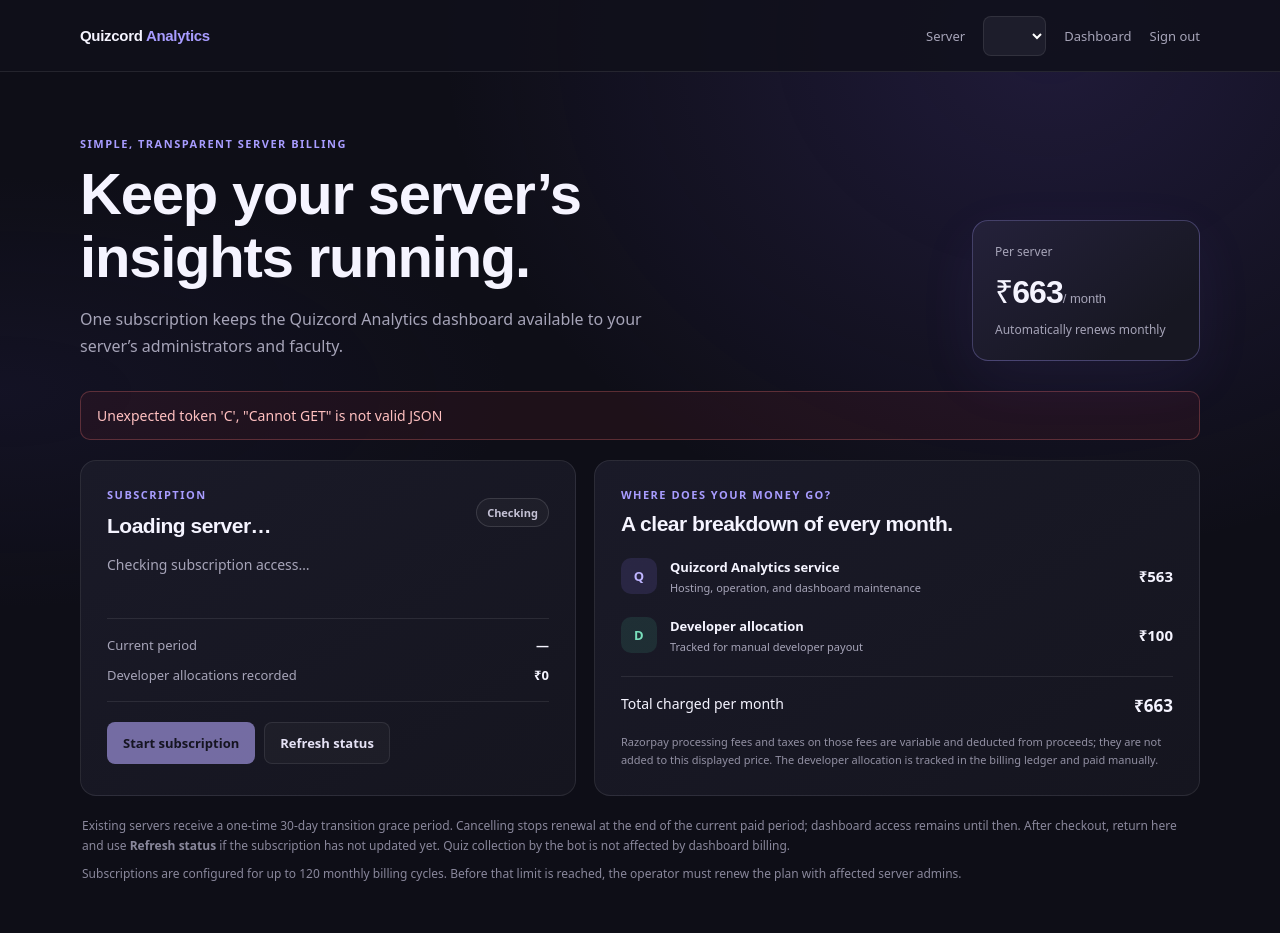
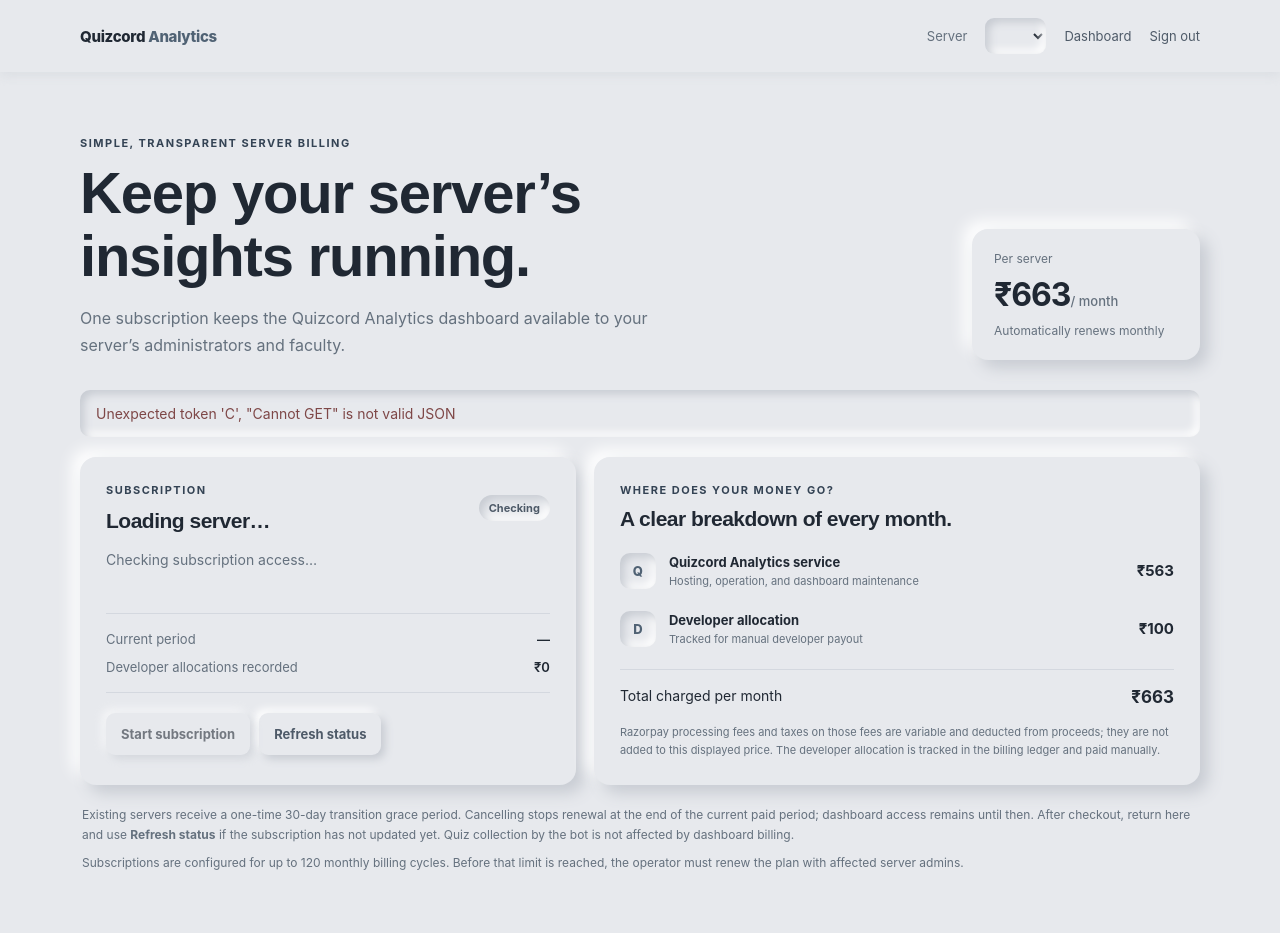
Before and after one commit to chandutalawar187-blip/quiz_analyze_bot, a Python web app: template multiserver_bot/src/quizcord_bot/templates/billing.html in a window 1280 px wide. After the commit the page ends 870 px from the top, so only its background shows below. Run offline with Jinja, Linux system fonts and the light colour scheme; the template is opened without the code that fills it, so the values that code supplies are empty.

Commit message:
Style unavailable billing page with neumorphism
Co-authored-by: Copilot <223556219+Copilot@users.noreply.github.com>

```diff
--- a/multiserver_bot/src/quizcord_bot/static/billing.css
+++ b/multiserver_bot/src/quizcord_bot/static/billing.css
@@ -1,14 +1,25 @@
 :root {
-  color-scheme: dark;
-  font-family: "DM Sans", ui-sans-serif, system-ui, sans-serif;
-  color: #f5f4ff;
-  background: #0e0e17;
+  color-scheme: light;
+  font-family: Inter, ui-sans-serif, system-ui, -apple-system, "Segoe UI", sans-serif;
+  color: #202833;
+  background: #e7e9ed;
   font-synthesis: none;
   text-rendering: optimizeLegibility;
-  --muted: #a6a4b8;
-  --surface: #181824;
-  --line: #ffffff16;
-  --accent: #a89cff;
+  --bg: #e7e9ed;
+  --panel: #e7e9ed;
+  --panel-strong: #e1e4e9;
+  --line: #d4d8df;
+  --line-strong: #c5cad2;
+  --text: #202833;
+  --text-soft: #4e5a68;
+  --muted: #65717e;
+  --accent: #344354;
+  --accent-strong: #506274;
+  --warning: #765d38;
+  --danger: #7e4747;
+  --shadow: 8px 8px 16px #c7cbd2, -8px -8px 16px #ffffff;
+  --shadow-soft: 4px 4px 9px #c7cbd2, -4px -4px 9px #ffffff;
+  --shadow-inset: inset 4px 4px 8px #c7cbd2, inset -4px -4px 8px #ffffff;
 }
 
 * { box-sizing: border-box; }
@@ -17,10 +28,8 @@ body {
   min-width: 320px;
   min-height: 100vh;
   margin: 0;
-  background:
-    radial-gradient(ellipse at 82% 4%, #654bc332 0, transparent 38rem),
-    radial-gradient(ellipse at 0 42%, #342c7225 0, transparent 32rem),
-    #0e0e17;
+  color: var(--text);
+  background: var(--bg);
 }
 
 a { color: inherit; }
@@ -32,44 +41,65 @@ a { color: inherit; }
   align-items: center;
   justify-content: space-between;
   gap: 20px;
-  border-bottom: 1px solid var(--line);
-  background: #10101ad9;
+  background: var(--bg);
+  box-shadow: 0 4px 10px #c7cbd255;
 }
 
 .brand {
-  color: #f5f4ff;
-  font-family: Manrope, sans-serif;
+  color: var(--text);
+  font-family: Inter, sans-serif;
   font-size: 15px;
   font-weight: 800;
   letter-spacing: -.3px;
   text-decoration: none;
 }
 
-.brand span { color: var(--accent); }
+.brand span { color: var(--accent-strong); }
 
 .topbar-actions {
   display: flex;
   align-items: center;
   gap: 18px;
-  color: var(--muted);
+  color: var(--text-soft);
   font-size: 13px;
 }
 
 .topbar-actions a { text-decoration: none; }
-.topbar-actions a:hover { color: #fff; }
+.topbar-actions a:hover { color: var(--text); }
 .server-label { color: var(--muted); }
 
 select {
   max-width: 230px;
   padding: 9px 30px 9px 11px;
-  border: 1px solid var(--line);
-  border-radius: 8px;
-  color: #fff;
-  background: #1d1d2b;
+  border: 0;
+  border-radius: 9px;
+  color: var(--text);
+  background: var(--bg);
+  box-shadow: var(--shadow-inset);
   font: inherit;
 }
 
+select:focus-visible,
+a:focus-visible,
+.button:focus-visible {
+  outline: 2px solid var(--accent-strong);
+  outline-offset: 3px;
+}
+
 main { width: min(1120px, calc(100% - 40px)); margin: 0 auto; padding: 64px 0 42px; }
+
+.availability-main { width: min(760px, calc(100% - 40px)); padding-top: clamp(56px, 12vh, 132px); }
+.availability-card { padding: clamp(28px, 6vw, 56px); border-radius: 22px; }
+.availability-mark { width: 48px; height: 48px; display: grid; place-items: center; margin-bottom: 30px; border-radius: 14px; color: var(--accent-strong); background: var(--bg); box-shadow: var(--shadow-inset); font-size: 19px; font-weight: 800; }
+.availability-card h1 { max-width: 580px; font-size: clamp(34px, 6vw, 52px); }
+.availability-intro { max-width: 570px; margin: 18px 0 26px; color: var(--muted); font-size: 16px; line-height: 1.7; }
+.availability-notice { display: grid; gap: 5px; padding: 18px 20px; border-radius: 12px; color: var(--text); background: var(--panel); box-shadow: var(--shadow-inset); font-size: 14px; line-height: 1.55; }
+.availability-notice span { color: var(--muted); }
+.availability-details { margin: 30px 0; }
+.availability-details h2 { color: var(--text); }
+.availability-details h2 { margin: 0; font-size: 17px; letter-spacing: -.3px; }
+.availability-details ul { display: grid; gap: 10px; margin: 14px 0 0; padding-left: 20px; color: var(--muted); font-size: 14px; line-height: 1.6; }
+.availability-link { display: inline-flex; align-items: center; justify-content: center; min-height: 44px; padding: 0 18px; text-decoration: none; }
 
 .hero {
   display: flex;
@@ -88,36 +118,36 @@ h1 { max-width: 660px; margin: 0; font-size: clamp(36px, 5vw, 58px); line-height
 .price-card {
   flex: 0 0 228px;
   padding: 22px;
-  border: 1px solid #a89cff4b;
   border-radius: 16px;
-  background: linear-gradient(145deg, #24213a, #171722 78%);
-  box-shadow: 0 18px 60px #7f67ff12;
+  background: var(--panel);
+  box-shadow: var(--shadow);
 }
 
 .price-label, .price-note { display: block; color: var(--muted); font-size: 12px; }
-.price { display: block; margin: 9px 0; font-family: Manrope, sans-serif; font-size: 32px; letter-spacing: -1px; }
-.price span { color: var(--muted); font-family: "DM Sans", sans-serif; font-size: 13px; font-weight: 500; letter-spacing: 0; }
+.price { display: block; margin: 9px 0; font-family: Inter, sans-serif; font-size: 32px; letter-spacing: -1px; }
+.price span { color: var(--muted); font-family: inherit; font-size: 13px; font-weight: 500; letter-spacing: 0; }
 
 .notice {
   margin: 0 0 20px;
   padding: 13px 16px;
-  border: 1px solid #f2bf6640;
+  border: 0;
   border-radius: 10px;
-  color: #f4d8a1;
-  background: #edac2912;
+  color: var(--warning);
+  background: var(--panel);
+  box-shadow: var(--shadow-inset);
   font-size: 14px;
   line-height: 1.5;
 }
 
-.notice.error { border-color: #ef73734a; color: #ffc0c0; background: #ef434312; }
+.notice.error { color: var(--danger); }
 .layout { display: grid; grid-template-columns: minmax(0, .9fr) minmax(0, 1.1fr); gap: 18px; }
-.card { min-width: 0; padding: 26px; border: 1px solid var(--line); border-radius: 16px; background: linear-gradient(150deg, #1a1a28, #15151f); }
+.card { min-width: 0; padding: 26px; border: 0; border-radius: 16px; background: var(--panel); box-shadow: var(--shadow); }
 .card h2 { margin: 0; font-size: 21px; letter-spacing: -.5px; }
 .card-heading { display: flex; align-items: center; justify-content: space-between; gap: 14px; }
-.status-pill { padding: 6px 10px; border: 1px solid #ffffff20; border-radius: 999px; color: #c4c1d5; background: #ffffff08; font-size: 11px; font-weight: 700; text-transform: capitalize; }
-.status-pill.active { border-color: #58d5a848; color: #9af0ce; background: #35bd8a16; }
-.status-pill.warning { border-color: #efbd5a48; color: #f5d894; background: #edac2912; }
-.status-pill.inactive { border-color: #ffffff20; color: #b0adbd; }
+.status-pill { padding: 6px 10px; border-radius: 999px; color: var(--text-soft); background: var(--panel); box-shadow: var(--shadow-inset); font-size: 11px; font-weight: 700; text-transform: capitalize; }
+.status-pill.active { color: var(--text); }
+.status-pill.warning { color: var(--warning); }
+.status-pill.inactive { color: var(--muted); }
 .muted { min-height: 42px; margin: 16px 0 22px; color: var(--muted); font-size: 14px; line-height: 1.55; }
 
 .subscription-details { display: grid; gap: 12px; padding: 17px 0; border-top: 1px solid var(--line); border-bottom: 1px solid var(--line); }
@@ -125,20 +155,19 @@ h1 { max-width: 660px; margin: 0; font-size: clamp(36px, 5vw, 58px); line-height
 .subscription-details span { color: var(--muted); }
 .subscription-details strong { text-align: right; font-weight: 600; }
 .actions { display: flex; flex-wrap: wrap; gap: 9px; margin-top: 20px; }
-.button { min-height: 42px; padding: 0 15px; border: 1px solid transparent; border-radius: 8px; font: inherit; font-size: 13px; font-weight: 700; cursor: pointer; transition: transform .18s ease, background .18s ease; }
-.button:hover:not(:disabled) { transform: translateY(-1px); }
+.button { min-height: 42px; padding: 0 15px; border: 0; border-radius: 9px; color: var(--text); background: var(--panel); box-shadow: var(--shadow-soft); font: inherit; font-size: 13px; font-weight: 700; cursor: pointer; transition: box-shadow .18s ease, color .18s ease; }
+.button:hover:not(:disabled) { box-shadow: var(--shadow-inset); }
+.button:active:not(:disabled) { box-shadow: var(--shadow-inset); }
 .button:disabled { cursor: wait; opacity: .58; }
-.primary { color: #151321; background: #b7aaff; }
-.primary:hover:not(:disabled) { background: #c9c0ff; }
-.secondary { border-color: var(--line); color: #e5e2f5; background: #ffffff08; }
-.secondary:hover:not(:disabled), .quiet:hover:not(:disabled) { background: #ffffff12; }
-.quiet { border-color: #ef73734a; color: #f1a4a4; background: transparent; }
+.primary { color: var(--text); }
+.secondary { color: var(--text-soft); }
+.quiet { color: var(--danger); }
 
 .money-card .eyebrow { margin-bottom: 10px; }
 .allocation-row { display: flex; align-items: center; gap: 13px; margin-top: 22px; }
 .allocation-icon { width: 36px; height: 36px; flex: 0 0 36px; display: grid; place-items: center; border-radius: 10px; font-size: 13px; font-weight: 800; }
-.allocation-icon.service { color: #bfb5ff; background: #8d78ff22; }
-.allocation-icon.developer { color: #79dfbb; background: #4bc99c20; }
+.allocation-icon.service { color: var(--accent-strong); background: var(--panel); box-shadow: var(--shadow-inset); }
+.allocation-icon.developer { color: var(--accent-strong); background: var(--panel); box-shadow: var(--shadow-inset); }
 .allocation-copy { flex: 1; min-width: 0; }
 .allocation-copy strong, .allocation-copy span { display: block; }
 .allocation-copy strong { font-size: 13px; }
@@ -146,9 +175,13 @@ h1 { max-width: 660px; margin: 0; font-size: clamp(36px, 5vw, 58px); line-height
 .allocation-amount { white-space: nowrap; font-size: 15px; }
 .total-row { display: flex; justify-content: space-between; margin-top: 22px; padding-top: 17px; border-top: 1px solid var(--line); font-size: 14px; }
 .total-row strong { font-size: 17px; }
-.fine-print { margin: 16px 0 0; color: #9290a3; font-size: 11px; line-height: 1.65; }
-.footnote { margin: 20px 2px 0; color: #89879b; font-size: 12px; line-height: 1.65; }
+.fine-print { margin: 16px 0 0; color: var(--muted); font-size: 11px; line-height: 1.65; }
+.footnote { margin: 20px 2px 0; color: var(--muted); font-size: 12px; line-height: 1.65; }
 .footnote p { margin: 8px 0; }
+
+@media (prefers-reduced-motion: no-preference) {
+  .card, .price-card, .button { transition: box-shadow 160ms ease, background-color 160ms ease; }
+}
 
 @media (max-width: 760px) {
   .topbar { padding: 14px 20px; align-items: flex-start; }
--- a/multiserver_bot/src/quizcord_bot/web.py
+++ b/multiserver_bot/src/quizcord_bot/web.py
@@ -1165,6 +1165,10 @@ def create_dashboard_app(settings: Settings, database: Database) -> FastAPI:
             if error.status_code == 401:
                 return RedirectResponse("/login", status_code=302)
             raise
+        if not billing_enabled:
+            return HTMLResponse(
+                _read_web_template("billing_unavailable.html")
+            )
         return HTMLResponse(_read_web_template("billing.html"))
 
     @app.get("/api/billing")
```
Also changed, not shown: multiserver_bot/src/quizcord_bot/templates/billing_unavailable.html (added, +39 -0 lines), multiserver_bot/tests/test_web.py (+64 -0 lines).
